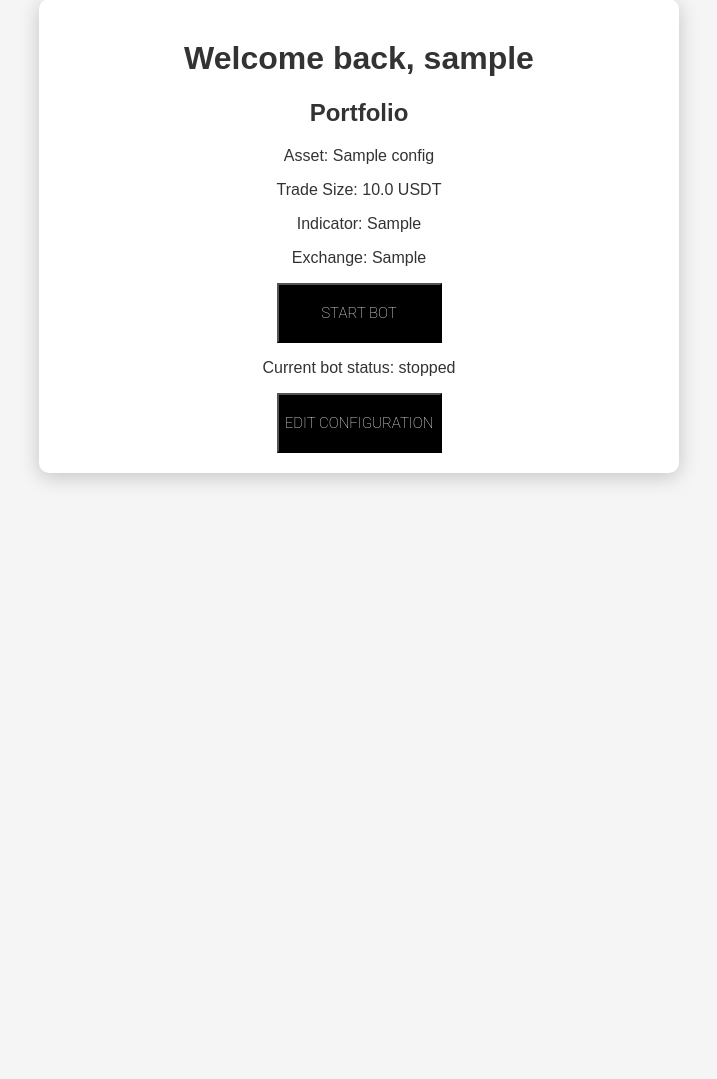
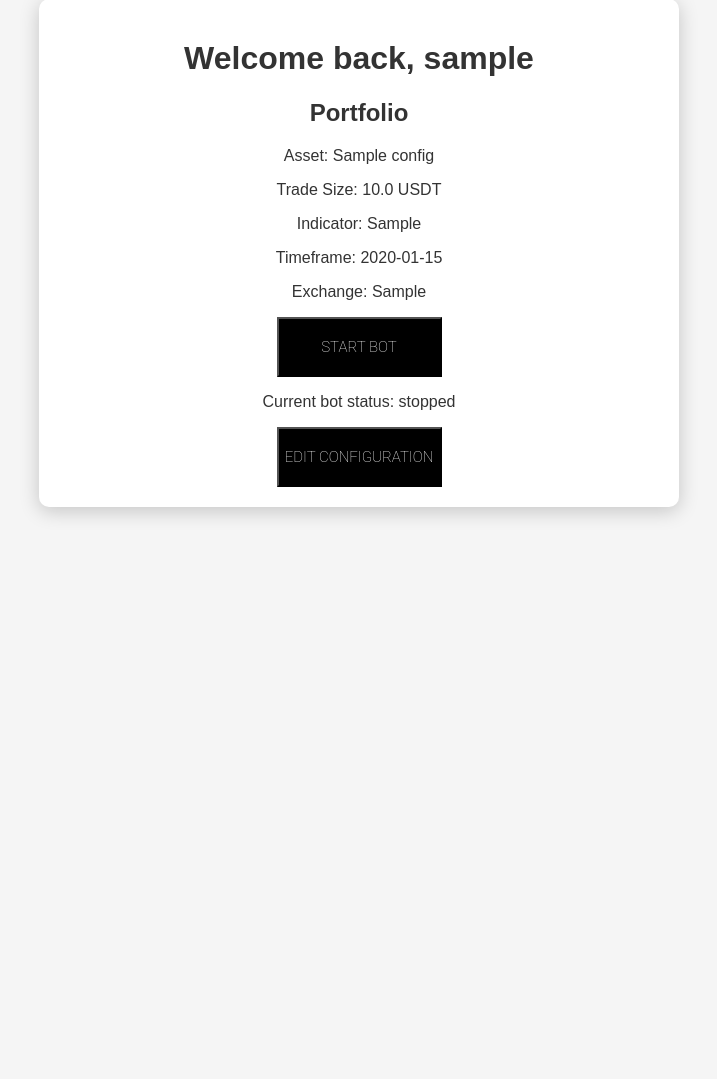
Before and after one commit to 28Yadav/NextLevelsTrades, a Flask app: page /dashboard in a window 1280 px wide. Shown: the part 121-1200 px from the top of the page, without its empty margins (281-998 px from the left). Run offline with Flask 3, Linux system fonts and the light colour scheme; a user stored in the database is signed in; tables that the repository leaves empty hold one stand-in row (values such as "Sample post"); some libraries are stand-ins or nearby versions.

Commit message:
Update dashboard.html

```diff
--- a/templates/dashboard.html
+++ b/templates/dashboard.html
@@ -20,7 +20,7 @@
             justify-content: flex-start;
             align-items: center;
             min-height: 100vh;
-            overflow: hidden;
+            overflow-x: hidden;
         }
 
         .container {
@@ -267,6 +267,7 @@
                 <p>Asset: {{ config.asset_name }}</p>
                 <p>Trade Size: {{ config.trade_size_usdt }} USDT</p>
                 <p>Indicator: {{ config.indicator }}</p>
+                <p>Timeframe: {{ config.timeframe }}</p>
                 <p>Exchange: {{ config.exchange }}</p>
             </div>
             <div class="form-container">
@@ -308,6 +309,9 @@
                         {{ form.indicator.label }} {{ form.indicator() }}
                     </div>
                     <div>
+                        {{ form.timeframe.label }} {{ form.timeframe() }}
+                    </div>
+                    <div>
                         {{ form.exchange.label }} {{ form.exchange() }}
                     </div>
                     <div>
```
